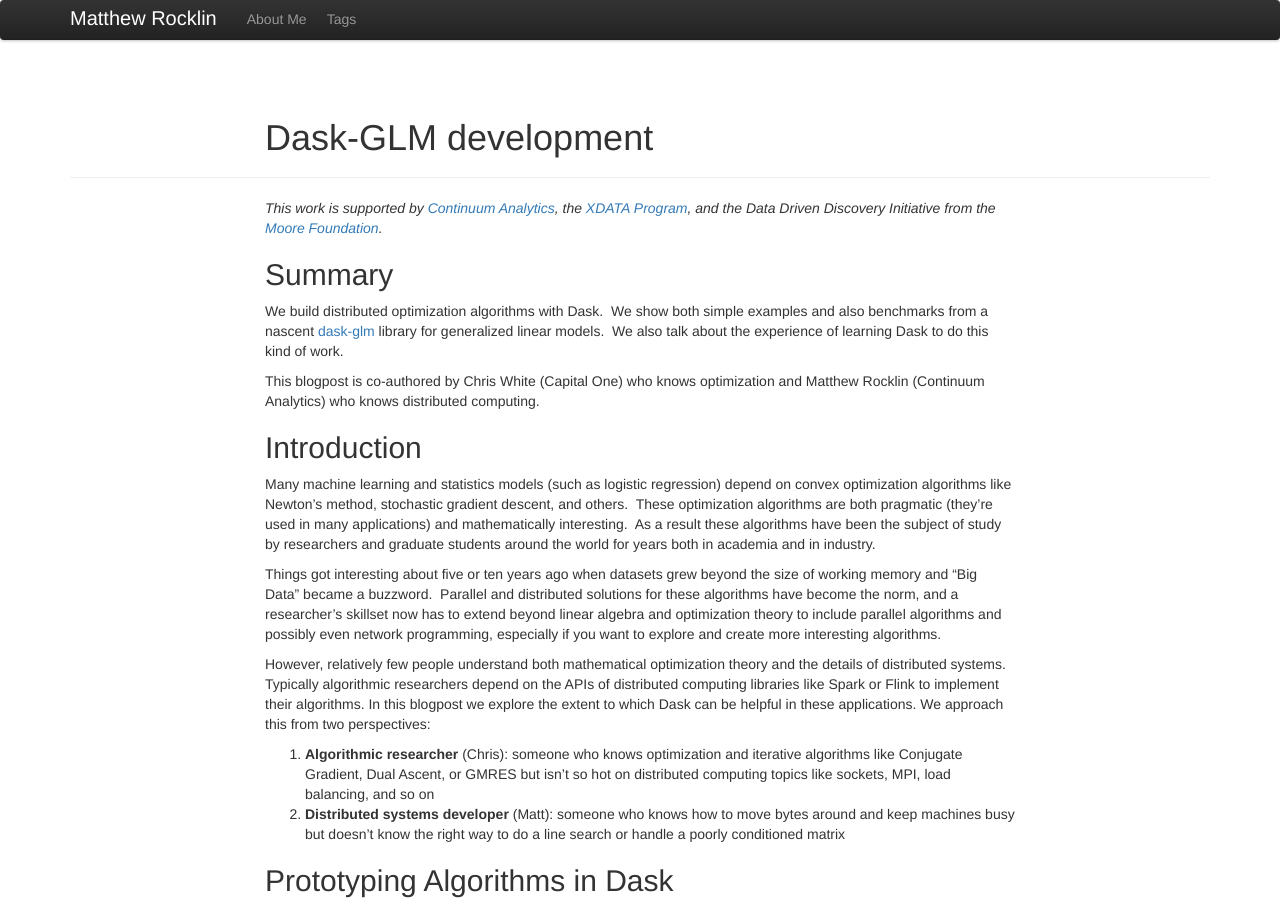
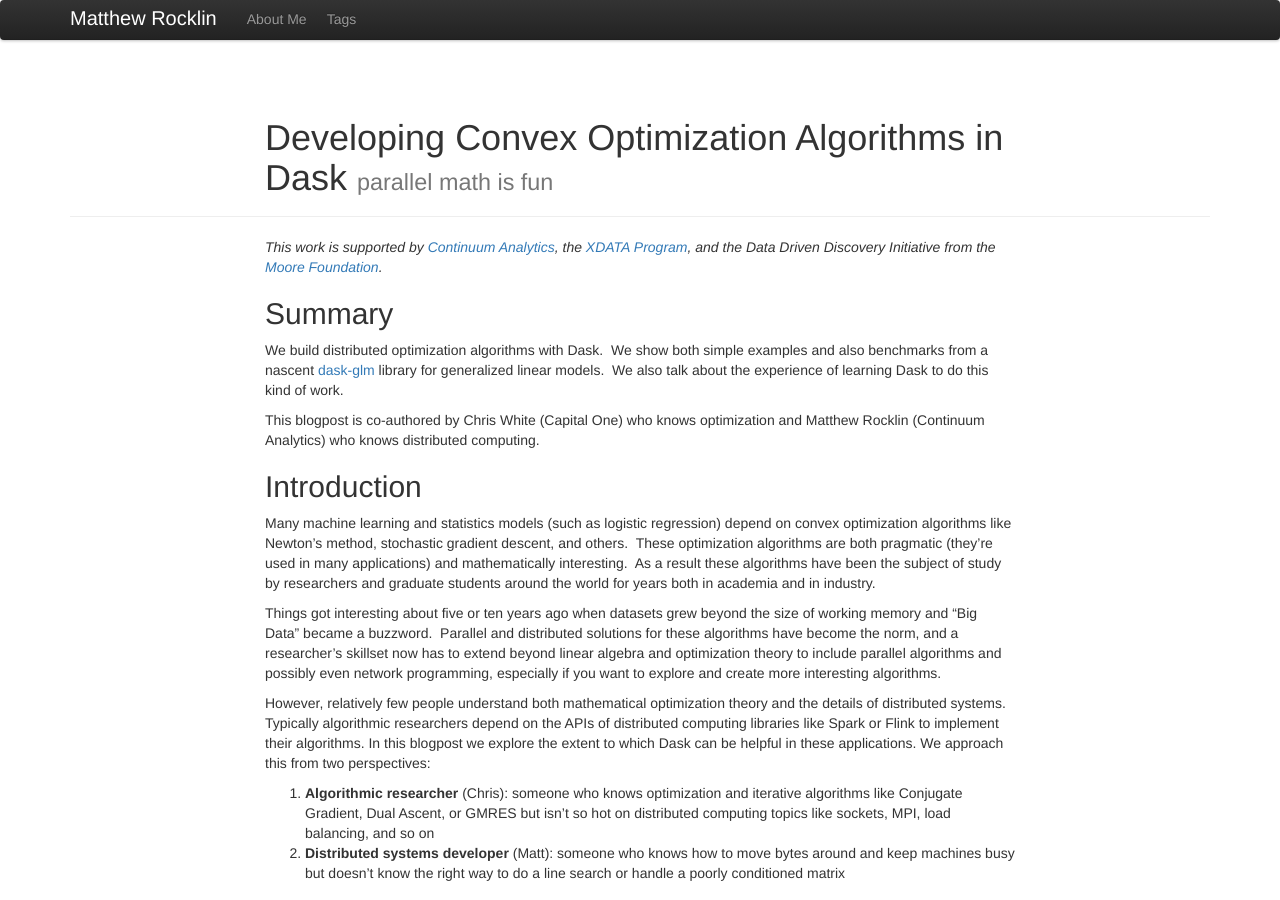
Before and after one commit to besyskymnbk/blog, a Jekyll site: the page built from _posts/work/2017-03-22-dask-glm-1.md, in a window 1280 px wide and 900 px high. Built offline with Jekyll 4.4.1, drawn with Linux system fonts in a browser that asks for light colours; formulas are drawn with MathJax 3; comment, search, counter and statistics services are not loaded.

Commit message:
change dask-glm title

```diff
--- a/_posts/work/2017-03-22-dask-glm-1.md
+++ b/_posts/work/2017-03-22-dask-glm-1.md
@@ -1,6 +1,7 @@
 ---
 layout: post
-title: Dask-GLM development
+title: Developing Convex Optimization Algorithms in Dask
+tagline: parallel math is fun
 category: work
 tags: [Programming, Python, scipy]
 theme: twitter
```
